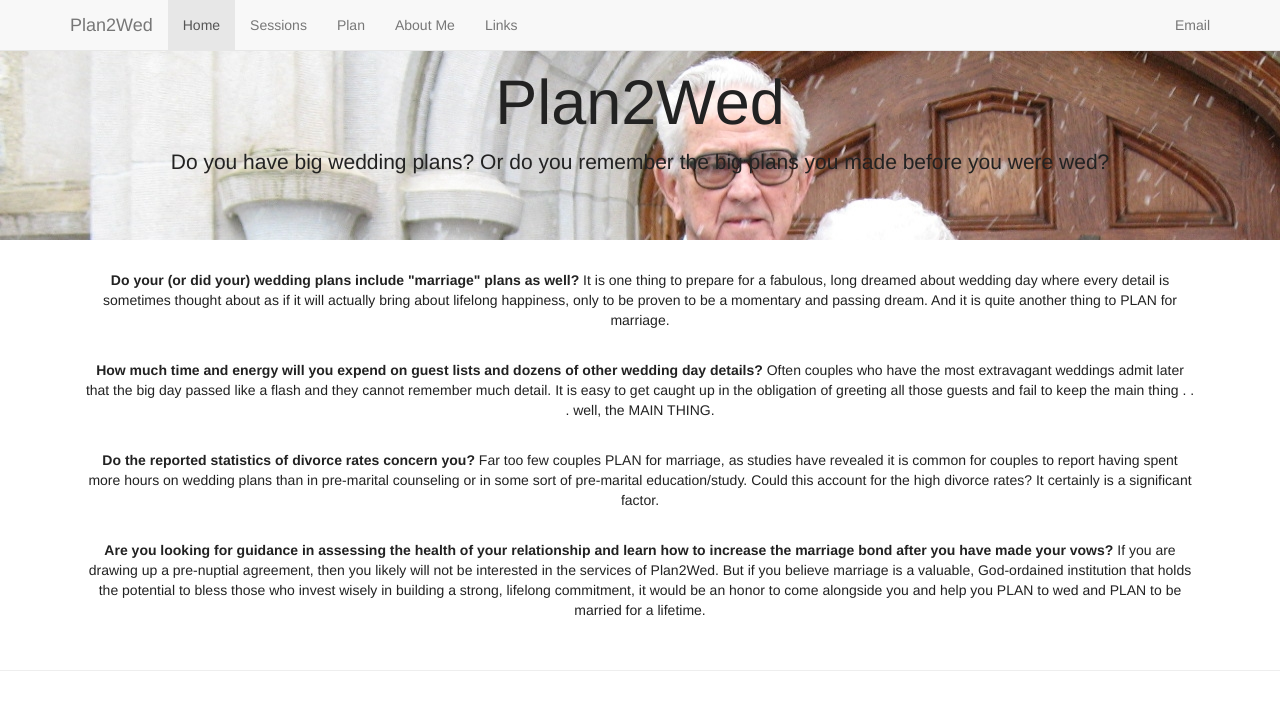
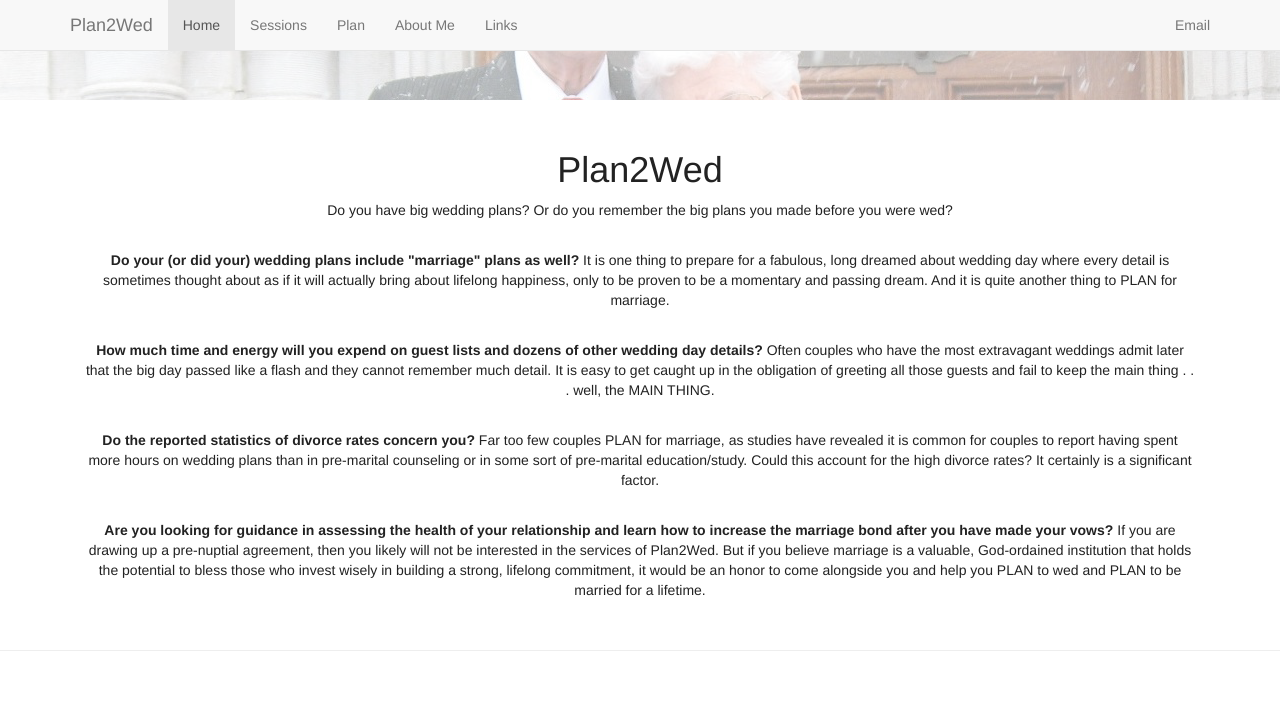
Before and after one commit to thejayhaykid/plan2wed.github.io, a plain HTML site: page index.html in a window 1280 px wide. Drawn offline with nearby package versions, Linux system fonts and the light colour scheme.

Commit message:
Updated index

```diff
--- a/css/main.css
+++ b/css/main.css
@@ -1,6 +1,10 @@
+
 .jumbotron {
-  background: no-repeat;
-  width: 100%;
+  height: 100px;
+  background: center no-repeat;
+  opacity: 0.4;
+  filter: alpha(opacity=40);
+  background-color: #fff
 }
 
 /* Links */
--- a/index.html
+++ b/index.html
@@ -50,16 +50,17 @@
     </nav>
 
     <!-- Main jumbotron for a primary marketing message or call to action -->
-    <div class="jumbotron" style="background-image:url(images/ClarkJune.jpg)">
+    <div class="jumbotron" style="background-image:url(images/ClarkJune_edit.png)" style="height: 100px">
       <div class="container">
-        <h1>Plan2Wed</h1>
-        <p>Do you have big wedding plans?  Or do you remember the big plans you made before you were wed?</p>
       </div>
     </div>
 
     <!--This text was too much for the jumbotron-->
     <div class="container">
       <div class="col-lg-12">
+        <h1>Plan2Wed</h1>
+        <p>Do you have big wedding plans?  Or do you remember the big plans you made before you were wed?</p>
+        <br>
         <p><strong>Do your (or did your) wedding plans include "marriage" plans as well?</strong>  It is one thing to prepare for a fabulous, long dreamed about wedding day where every detail is sometimes thought about as if it will actually bring about lifelong happiness, only to be proven to be a momentary and passing dream.  And it is quite another thing to PLAN for marriage.</p>
         <br>
         <p><strong>How much time and energy will you expend on guest lists and dozens of other wedding day details?</strong>  Often couples who have the most extravagant weddings admit later that the big day passed like a flash and they cannot remember much detail.  It is easy to get caught up in the obligation of greeting all those guests and fail to keep the main thing . . . well, the MAIN THING.  </p>
```
Also changed, not shown: images/ClarkJune_edit.jpg (added), images/ClarkJune_edit.png (added), 1 other file.
